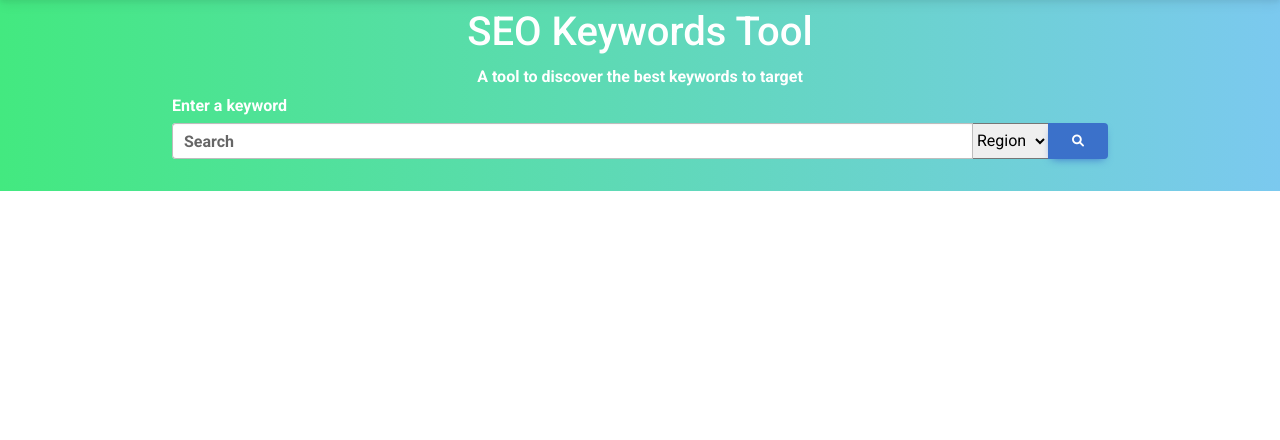
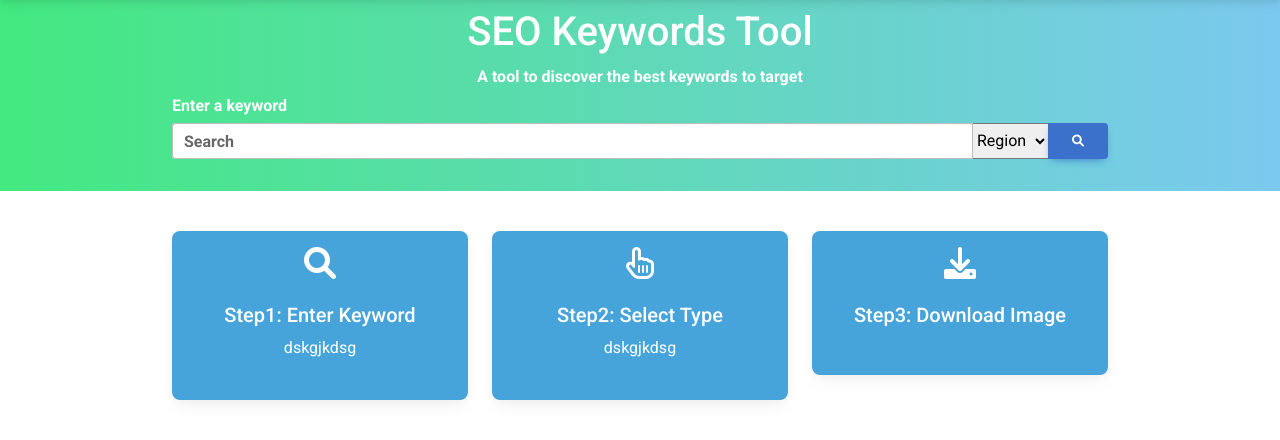
Before and after one commit to williamkoh0206/SEO-Keywords-Planner, a Flask app: page / in a window 1280 px wide. Shown: the part 59-499 px from the top of the page. Run offline with Flask 3, Linux system fonts and the light colour scheme; a user stored in the database is signed in; some libraries are stand-ins or nearby versions.

Commit message:
updated alert for signup and edit account while update home.html steps

```diff
--- a/app.py
+++ b/app.py
@@ -29,10 +29,11 @@ def home():
 
 @app.route('/<keyword>/<type>', methods=['GET', 'POST'])
 def keyword_search(keyword,type):
+    username = session.get('username')
     if request.method == 'POST':
         updated_keyword = request.form.get('keyword')
         updated_type = request.form.get('type')
-        return redirect(url_for('keyword_search', keyword=updated_keyword, type=updated_type))
+        return redirect(url_for('keyword_search', keyword=updated_keyword, type=updated_type,logged_in=True,username=username))
 
     data_list = fetch_data(keyword,type)
     if type == 'GEO_MAP_0':
@@ -47,7 +48,7 @@ def keyword_search(keyword,type):
     if len(data_list) > 0:
         image_filename = data_list[-1].get("image_filename")
         data_list = data_list[:-1]
-    return render_template('home.html', data_list=data_list, image_filename=image_filename,type=type,keyword = keyword,top3_data=top3_data,active_page='home')
+    return render_template('home.html', data_list=data_list, image_filename=image_filename,type=type,keyword = keyword,top3_data=top3_data,active_page='home',logged_in=True,username=username)
 
 @app.route("/demo",methods = ['GET','POST'])
 def demo():
@@ -147,7 +148,8 @@ def signup():
         # Check if the username already exists
         for user in existing_users:
             if user['username'] == username:
-                return "Username already exists", 400
+                #return "Username already exists", 400
+                return render_template('signup.html',active_page='signup',username=username)
 
         # Add the new user data to the existing users
         existing_users.append(user_data)
@@ -202,7 +204,7 @@ def update_info():
             with open(user_file_path, 'w') as file:
                 json.dump(existing_users, file, indent=4)
 
-            return redirect(url_for('home'))
+            return render_template('update_info.html',active_page='update_info',updated=True,logged_in=True,username=username,email=email)
         else:
             user_file_path = os.path.join(app.static_folder, 'users', 'users.json')
             username = session.get('username')
--- a/templates/home.html
+++ b/templates/home.html
@@ -28,6 +28,38 @@
 <div class="d-flex justify-content-center d-none" id="loadingEffect">
   <div class="spinner-border text-primary" role="status"></div>
 </div>
+{% if not keyword%}
+<div class="container mt-4">
+  <div class="row card-deck">
+    <div class="col-lg-4 text-center py-3">
+      <div class="card py-3 steps-section">
+        <i class="fas fa-search fa-2x"></i>
+        <div class="card-body">
+          <h5 class="card-title">Step1: Enter Keyword</h5>
+          <p class="card-text">dskgjkdsg</p>
+        </div>
+      </div>
+    </div>
+    <div class="col-lg-4 text-center py-3">
+      <div class="card py-3 steps-section">
+        <i class="fa-regular fa-hand-pointer fa-2x"></i>
+        <div class="card-body">
+          <h5 class="card-title">Step2: Select Type</h5>
+          <p class="card-text">dskgjkdsg</p>
+        </div>
+      </div>
+    </div>
+    <div class="col-lg-4 text-center py-3">
+      <div class="card py-3 steps-section">
+        <i class="fa-solid fa-download fa-2x"></i>
+        <div class="card-body">
+          <h5 class="card-title">Step3: Download Image</h5>
+        </div>
+      </div>
+    </div>
+  </div>
+</div>
+{% endif %}
 <div class="container mt-4">
 {% if keyword and data_list%}
   <h3 id="keywordValue" class="keyword_result">Keyword results for {{keyword}}</h3>
@@ -39,6 +71,9 @@
         <li><span class="fw-bold">{{ location }}</span></li>
         {% endfor %}
       </ol>
+      <p><span class="fw-bold">*Continent: </span>Identify each region for grouping</p>
+      <p style="margin-top:-20px;"><span class="fw-bold">*Location: </span>particular region</p>
+      <p style="margin-top:-20px;"><span class="fw-bold">*Value: </span>100:highest popularity | 0:lowest popularity</p>
     </div>
     {% elif type == "RELATED_QUERIES"%}
     <div class="alert alert-info" role="alert">
@@ -48,6 +83,8 @@
         <li><span class="fw-bold">{{ location }}</span></li>
         {% endfor %}
       </ol>
+      <p><span class="fw-bold">*Queries: </span>other related searching keywords</p>
+      <p style="margin-top:-20px;"><span class="fw-bold">*Value: </span>100:highly related | 0:lowest related</p>
     </div>
     {% elif type == "RELATED_TOPICS"%}
     <div class="alert alert-info" role="alert">
@@ -57,6 +94,9 @@
         <li><span class="fw-bold">{{ location }}</span></li>
         {% endfor %}
       </ol>
+      <p><span class="fw-bold">*Topics: </span>suggested topics for the searching keyword</p>
+      <p style="margin-top:-20px;"><span class="fw-bold">*Types: </span>Types of the topics</p>
+      <p style="margin-top:-20px;"><span class="fw-bold">*Value: </span>100:highly related | 0:lowest related</p>
     </div>
     {% endif %}
   {% endif %}
--- a/templates/signup.html
+++ b/templates/signup.html
@@ -19,6 +19,11 @@
     <!-- Jumbotron -->
     <div class="container py-4">
       <div class="row g-0 align-items-center">
+        {% if username%}
+        <div class="alert alert-danger error-signup-alert pb-1" role="alert">
+          <p class="text-center">Username already exists</p>
+        </div>
+        {% endif %}
         <div class="col-lg-6 mb-5 mb-lg-0">
           <div class="card cascading-right" style="
               background: hsla(0, 0%, 100%, 0.55);
```
Also changed, not shown: static/users/users.json (+6 -1 lines), templates/update_info.html (+9 -0 lines).
